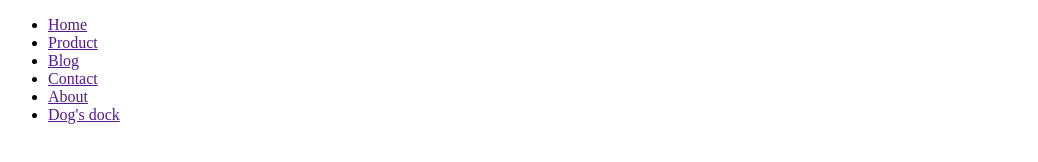
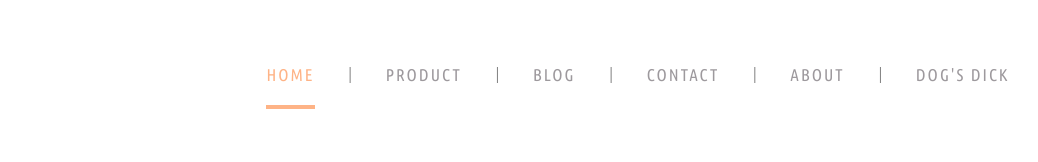
Before and after one commit to bolthp/exercise-0, a plain HTML site: page index.html in a window 1280 px wide. Shown: the whole page, without its empty margins (0-1038 px from the left). Drawn offline with Linux system fonts and the light colour scheme.

Commit message:
Added main.css

```diff
--- a/index.html
+++ b/index.html
@@ -1,16 +1,16 @@
 <!DOCTYPE html>
 <html>
   <head>
-<link rel="stylesheet" type="text/css" href="main.css">
+    <link rel="stylesheet" type="text/css" href="main.css" />
   </head>
   <body>
     <ul class="menu-main">
-  <li><a href="" class="current">Home</a></li>
-  <li><a href="">Product</a></li>
-  <li><a href="">Blog</a></li>
-  <li><a href="">Contact</a></li>
-  <li><a href="">About</a></li>
-  <li><a href="">Dog's dock</a></li>
+      <li><a href="#" class="current">Home</a></li>
+      <li><a href="#">Product</a></li>
+      <li><a href="#">Blog</a></li>
+      <li><a href="#">Contact</a></li>
+      <li><a href="#">About</a></li>
+      <li><a href="#">Dog's dick</a></li>
     </ul>
   </body>
 </html>
--- /dev/null
+++ b/main.css
@@ -0,0 +1,53 @@
+@import url('https://fonts.googleapis.com/css?family=Ubuntu+Condensed');
+.menu-main {
+  list-style: none;
+  margin: 40px 0 5px;
+  padding: 25px 0 5px;
+  text-align: center;
+  background: white;
+}
+.menu-main li {display: inline-block;}
+.menu-main li:after {
+  content: "|";
+  color: #606060;
+  display: inline-block;
+  vertical-align:top;
+}
+.menu-main li:last-child:after {content: none;}
+.menu-main a {
+  text-decoration: none;
+  font-family: 'Ubuntu Condensed', sans-serif;
+  letter-spacing: 2px;
+  position: relative;
+  padding-bottom: 20px;
+  margin: 0 34px 0 30px;
+  font-size: 17px;
+  text-transform: uppercase;
+  display: inline-block;
+  transition: color .2s;
+}
+.menu-main a, .menu-main a:visited {color: #9d999d;}
+.menu-main a.current, .menu-main a:hover{color: #feb386;}
+.menu-main a:before,
+.menu-main a:after {
+  content: "";
+  position: absolute;
+  height: 4px;
+  top: auto;
+  right: 50%;
+  bottom: -5px;
+  left: 50%;
+  background: #feb386;
+  transition: .8s;
+}
+.menu-main a:hover:before, .menu-main .current:before {left: 0;}
+.menu-main a:hover:after, .menu-main .current:after {right: 0;}
+@media (max-width: 550px) {
+.menu-main {padding-top: 0;}
+.menu-main li {display: block;}
+.menu-main li:after {content: none;}
+.menu-main a {
+  padding: 25px 0 20px;
+  margin: 0 30px;
+}
+}
```
Lines whose indentation alone changed are shown as unchanged.
